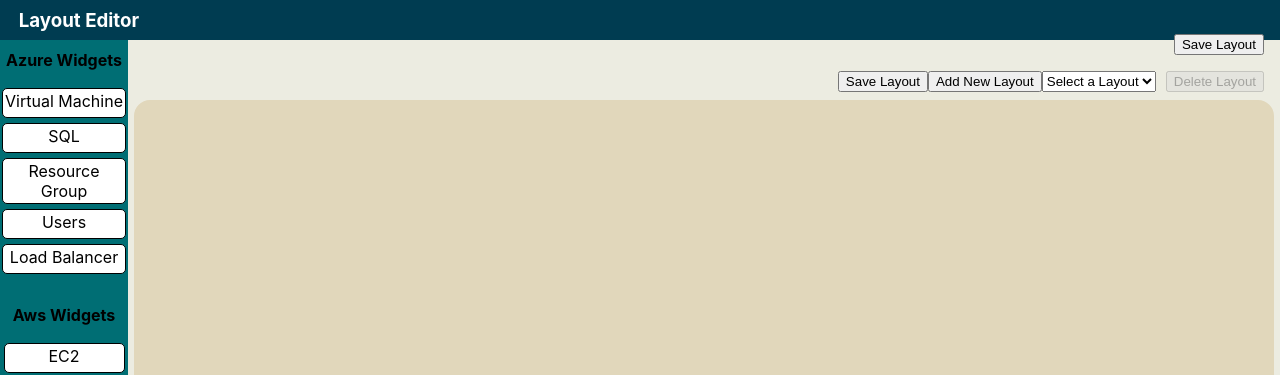
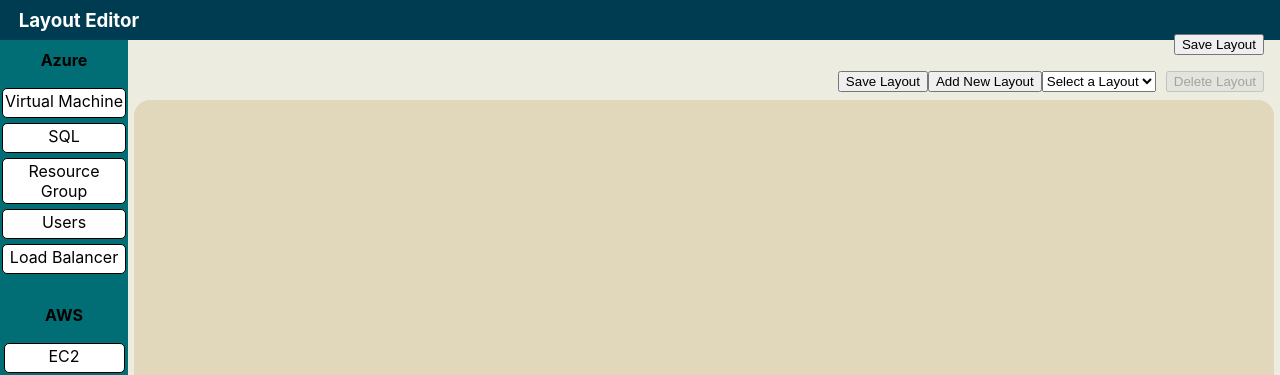
Before and after one commit to John-JacobP/ProjectGridsLayout, a React (Create React App) app: page /editor in a window 1280 px wide. Shown: the top 375 px of the page. Built offline with nearby package versions, Linux system fonts and the light colour scheme.

Commit message:
Refactored the widgets.

```diff
--- a/src/components/AwsWidgets.jsx
+++ /dev/null
@@ -1,40 +0,0 @@
-import styled from "styled-components";
-
-
-const DraggableWidget = styled.div`
-  border: 1px solid black;
-  border-radius: 5px;
-  background-color: white;
-  min-height: 24px;
-  min-width: 115px;
-  padding: 2px;
-  margin: 2px 2px 5px 2px;
-`;
-
-const awsWidgetList = [
-    {id: "aws-ec2", name: "EC2", provider: "aws"},
-    {id: "aws-rds", name: "RDS", provider: "aws"},
-    {id: "aws-S3", name: "S3", provider: "aws"},
-    {id: "aws-lambda", name: "Lambda", provider: "aws"},
-    {id: "aws-dynamo_db", name: "Dynamo DB", provider: "aws"},
-];
-
-export const AwsWidgets = () => {
-    return (
-        <>
-            <h4>Aws Widgets</h4>
-            <div className="widgets">
-                {
-                    awsWidgetList.map((widget, index) => (
-                        <DraggableWidget
-                            key={index}
-                            draggable={true}
-                        >
-                            {widget.name}
-                        </DraggableWidget>
-                    ))
-                }
-            </div>
-        </>
-    );
-}
--- a/src/components/AzureWidgets.jsx
+++ /dev/null
@@ -1,45 +0,0 @@
-import styled from "styled-components";
-
-const DraggableWidget = styled.div`
-  border: 1px solid black;
-  border-radius: 5px;
-  background-color: white;
-  min-height: 24px;
-  min-width: 115px;
-  padding: 2px;
-  margin: 2px 2px 5px 2px;
-`;
-
-// const widgetList = ["VM", "SQL", "Resource Group", "Users", "Load Balancers"];
-export const widgetList = [
-  { id: "azure-vm", name: "Virtual Machine", provider: "azure" },
-  { id: "azure-sql", name: "SQL", provider: "azure" },
-  { id: "azure-rg", name: "Resource Group", provider: "azure" },
-  { id: "azure-users", name: "Users", provider: "azure" },
-  { id: "azure-load_balancer", name: "Load Balancer", provider: "azure" },
-];
-
-const handleDrag = (widget, updateStateCallback) => {
-  // updates `_droppingItem` in Home.js
-
-  updateStateCallback(widget);
-};
-
-export const AzureWidgets = ({ updateStateCallback }) => {
-  return (
-    <>
-      <h4>Azure Widgets</h4>
-      <div className="widgets">
-        {widgetList.map((widget, index) => (
-          <DraggableWidget
-            key={index}
-            draggable={true}
-            onDrag={() => handleDrag(widget.id, updateStateCallback)}
-          >
-            {widget.name}
-          </DraggableWidget>
-        ))}
-      </div>
-    </>
-  );
-};
--- a/src/components/LayoutEditor.js
+++ b/src/components/LayoutEditor.js
@@ -3,8 +3,11 @@
 import GridLayout from "react-grid-layout";
 import "react-grid-layout/css/styles.css";
 import "react-resizable/css/styles.css";
-import { AzureWidgets } from "./AzureWidgets";
-import {AwsWidgets} from "./AwsWidgets";
+// import { AzureWidgets } from "./AzureWidgets";
+// import { AwsWidgets } from "./AwsWidgets";
+import { ShowWidgets } from "./Widgets";
+import { awsWidgetList } from "../data/AwsWidgets";
+import { azureWidgetList } from "../data/AzureWidgets";
 import "./LayoutEditor.css";
 
 // Styled components for enhanced styling
@@ -171,8 +174,10 @@
       <div className="sidebarandbody">
         <div className="sidebar">
           {/* AzureWidgets component for selecting widgets to add */}
-          <AzureWidgets updateStateCallback={setDroppingItem} />
-          <AwsWidgets />
+          {/* <AzureWidgets updateStateCallback={setDroppingItem} />
+          <AwsWidgets /> */}
+          <ShowWidgets title={"Azure"} widgetsList={azureWidgetList} updateStateCallback={setDroppingItem}/>
+          <ShowWidgets title={"AWS"} widgetsList={awsWidgetList} updateStateCallback={setDroppingItem}/>
         </div>
         <div className="body">
           <div className="savebutton">
--- /dev/null
+++ b/src/components/Widgets.jsx
@@ -0,0 +1,31 @@
+import styled from "styled-components";
+
+const DraggableWidget = styled.div`
+  border: 1px solid black;
+  border-radius: 5px;
+  background-color: white;
+  min-height: 24px;
+  min-width: 115px;
+  padding: 2px;
+  margin: 2px 2px 5px 2px;
+`;
+
+export const ShowWidgets = ({ title, widgetsList, updateStateCallback }) => {
+  return (
+    <>
+      <h4>{title}</h4>
+      <div>
+        {widgetsList.map((widget, index) => (
+          <DraggableWidget
+            key={index}
+            draggable={true}
+            onDrag={() => updateStateCallback(widget.id)}
+          >
+            {widget.name}
+          </DraggableWidget>
+        ))}
+      </div>
+    </>
+  );
+
+}
--- /dev/null
+++ b/src/data/AwsWidgets.jsx
@@ -0,0 +1,7 @@
+export const awsWidgetList = [
+  { id: "aws-ec2", name: "EC2", provider: "aws" },
+  { id: "aws-rds", name: "RDS", provider: "aws" },
+  { id: "aws-S3", name: "S3", provider: "aws" },
+  { id: "aws-lambda", name: "Lambda", provider: "aws" },
+  { id: "aws-dynamo_db", name: "Dynamo DB", provider: "aws" },
+];
--- /dev/null
+++ b/src/data/AzureWidgets.jsx
@@ -0,0 +1,7 @@
+export const azureWidgetList = [
+  { id: "azure-vm", name: "Virtual Machine", provider: "azure" },
+  { id: "azure-sql", name: "SQL", provider: "azure" },
+  { id: "azure-rg", name: "Resource Group", provider: "azure" },
+  { id: "azure-users", name: "Users", provider: "azure" },
+  { id: "azure-load_balancer", name: "Load Balancer", provider: "azure" },
+];
```
Also changed, not shown: src/App.js (+5 -5 lines), src/Pages/VMs.css (+7 -7 lines), src/Pages/VMs.js (+10 -1 lines), src/WidgetBuilder.jsx (+3 -4 lines), src/components/WidgetBar.jsx (deleted).
